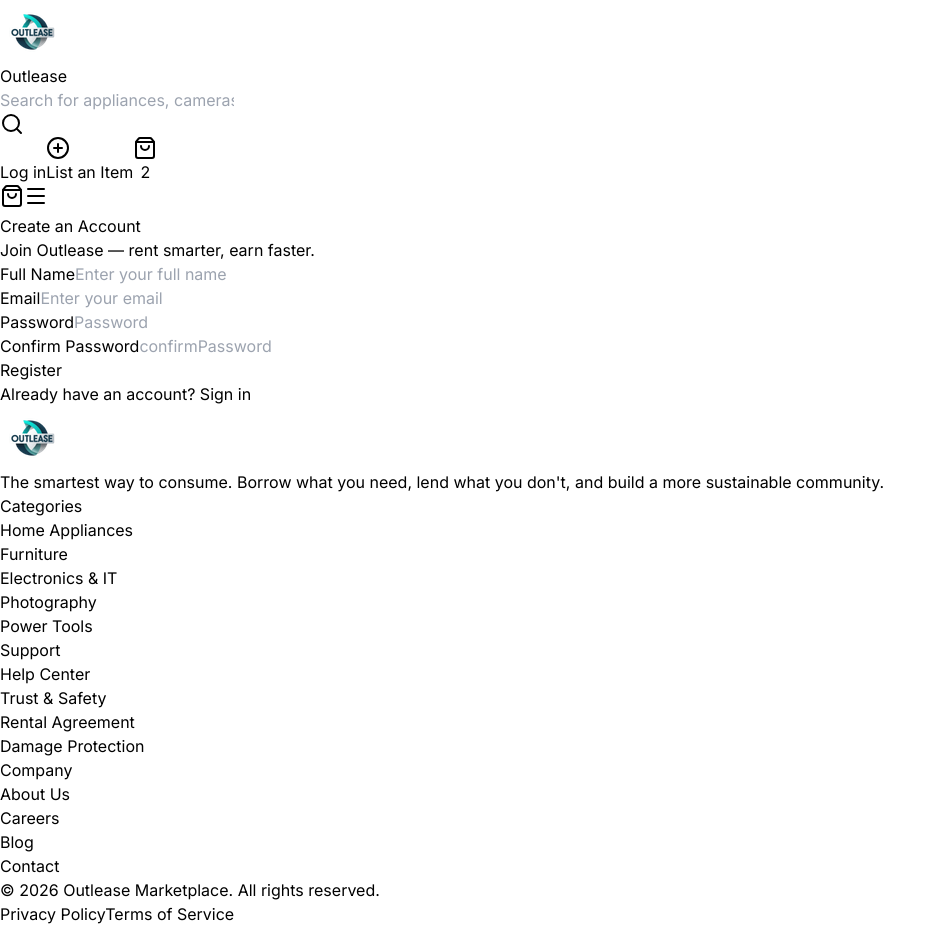
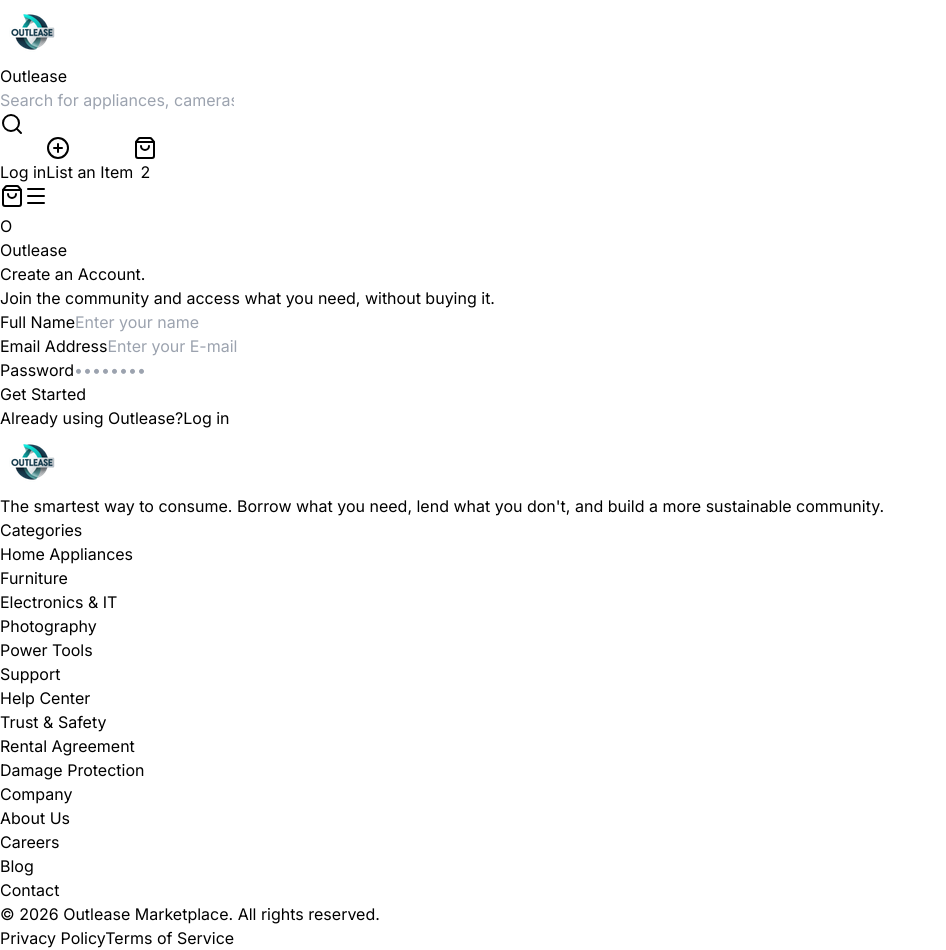
Before and after one commit to vansh720/Outlease, a React (Vite) app in the folder frontend/: page /register in a window 1280 px wide. Shown: the whole page, without its empty margins (0-946 px from the left). Before the commit the page ends 926 px from the top, so only its background shows below. Built offline with nearby package versions, Linux system fonts and the light colour scheme.

Commit message:
Add Registration page and cart page

```diff
--- a/frontend/src/pages/Login.jsx
+++ b/frontend/src/pages/Login.jsx
@@ -55,7 +55,7 @@
             </div>
             <input
               type="password"
-              placeholder="Enter a "
+              placeholder="Enter a Password"
               className="w-full px-5 py-4 bg-gray-50 border border-gray-200 rounded-2xl focus:ring-4 focus:ring-[#009688]/10 focus:border-[#009688] outline-none transition-all duration-200"
               value={password}
               onChange={(e) => setPassword(e.target.value)}
--- a/frontend/src/pages/Register.jsx
+++ b/frontend/src/pages/Register.jsx
@@ -1,122 +1,72 @@
-import React, { useState } from "react";
+import React from 'react';
 
 const Register = () => {
-  const [formData, setFormData] = useState({
-    name: "",
-    email: "",
-    password: "",
-    confirmPassword: "",
-  });
+  return (
+    <div className="min-h-screen bg-gradient-to-tr from-[#f0f9f9] via-white to-[#e6f4f1] flex items-center justify-center p-4 font-sans text-[#111827]">
+      <div className="w-full max-w-md bg-white rounded-[2rem] shadow-2xl shadow-teal-900/5 border border-gray-100 overflow-hidden">
 
-  const handleChange = (e) => {
-    setFormData({ ...formData, [e.target.name]: e.target.value });
-  };
-
-  const handleSubmit = (e) => {
-    e.preventDefault();
-    console.log("Register Data:", formData);
-    // Add your signup logic here
-  };
-
-  return (
-    <div className="min-h-screen bg-gradient-to-b from-[#041321] to-[#0c1b2a] flex items-center justify-center px-4">
-      <div className="w-full max-w-lg bg-white/10 backdrop-blur-xl border border-white/30 rounded-3xl shadow-xl p-8">
+        <div className="p-8 md:p-10">
+          {/* Logo Section */}
+          <div className="flex items-center gap-2 mb-10">
+            <div className="w-9 h-9 bg-[#009688] rounded-lg flex items-center justify-center shadow-inner">
+               <span className="text-white font-black text-xl italic leading-none">O</span>
+            </div>
+            <span className="text-2xl font-black tracking-tight text-[#009688]">Outlease</span>
+          </div>
 
           {/* Header */}
-        <div className="text-center mb-6">
-          <h2 className="text-3xl font-bold text-white">Create an Account</h2>
-          <p className="text-gray-300 mt-1">
-            Join Outlease — rent smarter, earn faster.
+          <h1 className="text-4xl font-extrabold tracking-tight mb-3">
+            Create an <span className="text-[#009688]">Account.</span>
+          </h1>
+          <p className="text-gray-500 font-medium mb-8">
+            Join the community and access what you need, without buying it.
           </p>
-        </div>
 
-        {/* Form */}
-        <form onSubmit={handleSubmit} className="space-y-5">
-
-          {/* Full Name */}
-          <div>
-            <label className="block text-sm font-medium text-gray-200 mb-1">
-              Full Name
-            </label>
+          <form className="space-y-6" onSubmit={(e) => e.preventDefault()}>
+            {/* Name Input */}
+            <div className="space-y-2">
+              <label className="text-sm font-bold ml-1 uppercase tracking-wider text-gray-400">Full Name</label>
               <input
                 type="text"
-              name="name"
-              value={formData.name}
-              onChange={handleChange}
-              placeholder="Enter your full name"
-              required
-              className="w-full px-4 py-3 rounded-lg bg-gray-800 text-gray-100 border border-gray-700 focus:border-teal-400 focus:outline-none transition"
+                placeholder="Enter your name"
+                className="w-full px-5 py-4 rounded-2xl border-2 border-gray-50 bg-gray-50/50 focus:bg-white focus:border-[#009688] focus:ring-4 focus:ring-[#009688]/10 outline-none transition-all placeholder:text-gray-400"
               />
             </div>
 
-          {/* Email */}
-          <div>
-            <label className="block text-sm font-medium text-gray-200 mb-1">
-              Email
-            </label>
+            {/* Email Input */}
+            <div className="space-y-2">
+              <label className="text-sm font-bold ml-1 uppercase tracking-wider text-gray-400">Email Address</label>
               <input
                 type="email"
-              name="email"
-              value={formData.email}
-              onChange={handleChange}
-              placeholder="Enter your email"
-              required
-              className="w-full px-4 py-3 rounded-lg bg-gray-800 text-gray-100 border border-gray-700 focus:border-teal-400 focus:outline-none transition"
+                placeholder="Enter your E-mail"
+                className="w-full px-5 py-4 rounded-2xl border-2 border-gray-50 bg-gray-50/50 focus:bg-white focus:border-[#009688] focus:ring-4 focus:ring-[#009688]/10 outline-none transition-all placeholder:text-gray-400"
               />
             </div>
 
-          {/* Password */}
-          <div>
-            <label className="block text-sm font-medium text-gray-200 mb-1">
-              Password
-            </label>
+            {/* Password Input */}
+            <div className="space-y-2">
+              <label className="text-sm font-bold ml-1 uppercase tracking-wider text-gray-400">Password</label>
               <input
                 type="password"
-              name="password"
-              value={formData.password}
-              onChange={handleChange}
-              placeholder="Password"
-              required
-              className="w-full px-4 py-3 rounded-lg bg-gray-800 text-gray-100 border border-gray-700 focus:border-teal-400 focus:outline-none transition"
-            />
-          </div>
-
-          {/* Confirm Password */}
-          <div>
-            <label className="block text-sm font-medium text-gray-200 mb-1">
-              Confirm Password
-            </label>
-            <input
-              type="password"
-              name="confirmPassword"
-              value={formData.confirmPassword}
-              onChange={handleChange}
-              placeholder="confirmPassword"
-              required
-              className="w-full px-4 py-3 rounded-lg bg-gray-800 text-gray-100 border border-gray-700 focus:border-teal-400 focus:outline-none transition"
+                placeholder="••••••••"
+                className="w-full px-5 py-4 rounded-2xl border-2 border-gray-50 bg-gray-50/50 focus:bg-white focus:border-[#009688] focus:ring-4 focus:ring-[#009688]/10 outline-none transition-all"
               />
             </div>
 
             {/* Submit Button */}
-          <button
-            type="submit"
-            className="w-full py-3 bg-teal-500 text-white font-semibold rounded-lg hover:bg-teal-600 transition"
-          >
-            Register
+            <button className="w-full bg-[#009688] hover:bg-[#00796b] text-white text-lg font-bold py-4 rounded-2xl transition-all shadow-lg shadow-[#009688]/30 active:scale-[0.98] mt-4">
+              Get Started
             </button>
           </form>
 
-        {/* Footer */}
-        <p className="mt-6 text-center text-gray-300">
-          Already have an account?{" "}
-          <a
-            href="/login"
-            className="text-teal-300 hover:text-teal-400 font-medium transition"
-          >
-            Sign in
-          </a>
+          {/* Footer Link */}
+          <div className="mt-10 text-center border-t border-gray-50 pt-6">
+            <p className="text-gray-500 font-medium">
+              Already using Outlease?
+              <button className="ml-2 text-[#009688] font-bold hover:underline transition-all">Log in</button>
             </p>
-
+          </div>
+        </div>
       </div>
     </div>
   );
--- a/frontend/src/pages/Support.jsx
+++ b/frontend/src/pages/Support.jsx
@@ -88,7 +88,6 @@
           ))}
         </div>
 
-
         <div className="bg-[#0c2423] rounded-[3rem] p-8 lg:p-16 text-white grid lg:grid-cols-2 gap-12 items-center">
           <div>
             <h2 className="text-4xl font-black mb-6">Still need help? <br /><span className="text-[#149991]">Drop us a message.</span></h2>
```
Also changed, not shown: frontend/src/pages/Cart.jsx (+183 -5 lines), frontend/src/components/owner/image.png (added). Lines whose indentation alone changed are shown as unchanged.
